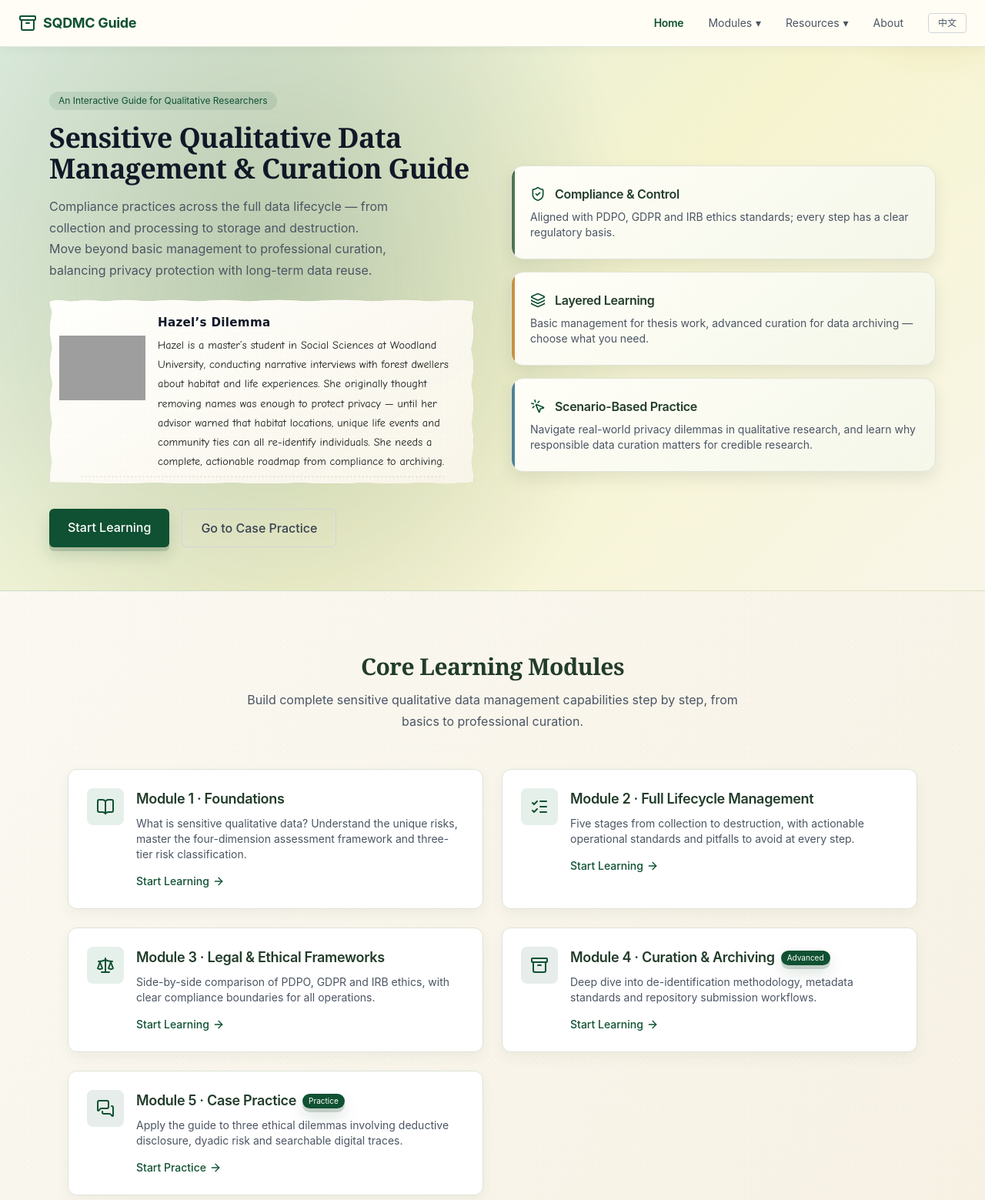
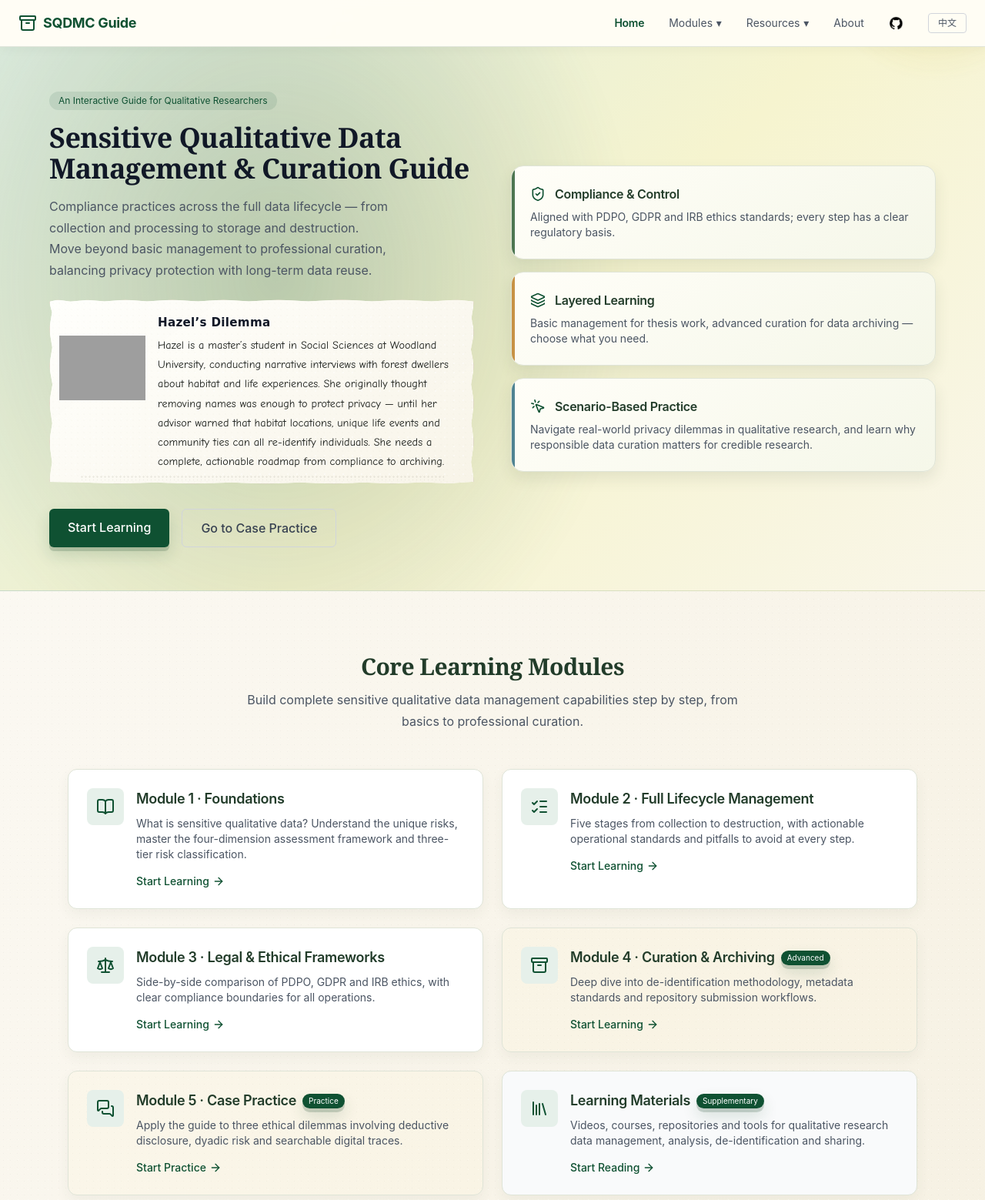
Before and after one commit to tian1236/Sensitive-Qualitative-Data-Management-Curation-Guide, a plain HTML site: page index.html in a window 1280 px wide. Shown: the top 1559 px of the page at 77% size. Drawn offline with nearby package versions, Linux system fonts and the light colour scheme; grey boxes are pictures that could not be loaded.

Commit message:
Update learning materials and site navigation

```diff
--- a/index.html
+++ b/index.html
@@ -334,9 +334,9 @@
             </a>
 
             <!-- 模块四 -->
-            <a href="module4.html" class="block bg-white border border-primary/20 rounded-xl p-6 card-hover bg-primary/[0.02]">
+            <a href="module4.html" class="block bg-amber-100/10 border border-amber-200 rounded-xl p-6 card-hover">
                 <div class="flex items-start gap-4">
-                    <div class="w-12 h-12 rounded-lg bg-primary/10 flex items-center justify-center flex-shrink-0">
+                    <div class="w-12 h-12 rounded-lg bg-accent flex items-center justify-center flex-shrink-0">
                         <i data-lucide="archive" class="text-primary w-6 h-6"></i>
                     </div>
                     <div>
@@ -368,9 +368,9 @@
             </a>
 
             <!-- 模块五 -->
-            <a href="module5.html" class="block bg-white border border-primary/20 rounded-xl p-6 card-hover bg-primary/[0.02]">
+            <a href="module5.html" class="block bg-amber-100/10 border border-amber-200 rounded-xl p-6 card-hover">
                 <div class="flex items-start gap-4">
-                    <div class="w-12 h-12 rounded-lg bg-primary/10 flex items-center justify-center flex-shrink-0">
+                    <div class="w-12 h-12 rounded-lg bg-accent flex items-center justify-center flex-shrink-0">
                         <i data-lucide="messages-square" class="text-primary w-6 h-6"></i>
                     </div>
                     <div>
@@ -380,6 +380,23 @@
                         </div>
                         <p class="text-sm text-gray-600 mb-3"><span class="lang-en">Apply the guide to three ethical dilemmas involving deductive disclosure, dyadic risk and searchable digital traces.</span><span class="lang-zh">通过三个伦理两难案例，综合运用演绎披露、二元关系风险与可检索数字足迹的判断方法。</span></p>
                         <span class="text-primary text-sm font-medium inline-flex items-center gap-1"><span class="lang-en">Start Practice</span><span class="lang-zh">开始演练</span><i data-lucide="arrow-right" class="w-4 h-4"></i></span>
+                    </div>
+                </div>
+            </a>
+
+            <!-- 补充学习资料 -->
+            <a href="tools.html" class="block bg-gray-50 border border-gray-200 rounded-xl p-6 card-hover">
+                <div class="flex items-start gap-4">
+                    <div class="w-12 h-12 rounded-lg bg-accent flex items-center justify-center flex-shrink-0">
+                        <i data-lucide="library" class="text-primary w-6 h-6"></i>
+                    </div>
+                    <div>
+                        <div class="flex items-center gap-2 mb-2">
+                            <h3 class="font-semibold text-lg"><span class="lang-en">Learning Materials</span><span class="lang-zh">学习资料</span></h3>
+                            <span class="text-[10px] px-2 py-0.5 bg-primary text-white rounded-full"><span class="lang-en">Supplementary</span><span class="lang-zh">补充资料</span></span>
+                        </div>
+                        <p class="text-sm text-gray-600 mb-3"><span class="lang-en">Videos, courses, repositories and tools for qualitative research data management, analysis, de-identification and sharing.</span><span class="lang-zh">涵盖定性研究数据管理、分析、去标识化与共享的视频、课程、数据仓库和工具。</span></p>
+                        <span class="text-primary text-sm font-medium inline-flex items-center gap-1"><span class="lang-en">Start Reading</span><span class="lang-zh">开始阅读</span><i data-lucide="arrow-right" class="w-4 h-4"></i></span>
                     </div>
                 </div>
             </a>
--- a/site.js
+++ b/site.js
@@ -6,9 +6,11 @@
     const style = document.createElement('style');
     style.textContent = `
         @media (max-width: 767px) {
-            nav .site-mobile-menu { display:flex !important; position:absolute; left:0; right:0; top:100%;
+            nav { isolation:isolate; overflow:visible !important; }
+            nav > .container { position:relative; }
+            nav .site-mobile-menu { display:flex !important; position:absolute; z-index:100; left:0; right:0; top:calc(100% + 1px);
                 flex-direction:column; gap:0; padding:1rem 1.5rem; background:white; border-bottom:1px solid #e5e7eb;
-                box-shadow:0 12px 24px rgba(0,0,0,.08); }
+                box-shadow:0 12px 24px rgba(0,0,0,.08); max-height:calc(100vh - 4.5rem); overflow-y:auto; }
             nav .site-mobile-menu a, nav .site-mobile-menu button { padding:.65rem 0; }
             nav .site-mobile-menu .site-nav-dropdown { width:100%; padding-bottom:0; margin-bottom:0; }
             nav .site-mobile-menu .site-nav-trigger { width:100%; justify-content:space-between; }
@@ -26,6 +28,8 @@
         .site-nav-dropdown.is-open .site-nav-dropdown-menu { display:flex; }
         .site-nav-dropdown-menu a { display:block; padding:.6rem .75rem; border-radius:.45rem; line-height:1.35; }
         .site-nav-dropdown-menu a:hover, .site-nav-dropdown-menu a:focus { background:#e6f0ea; color:#0f5132; outline:none; }
+        .site-github-link { display:inline-flex; align-items:center; justify-content:center; }
+        .site-github-mark { width:1.2rem; height:1.2rem; object-fit:contain; }
         /* Shared woodland-paper visual language. */
         body { background:#fbfaf5; color:#26332b; }
         nav { border-color:rgba(73,104,81,.16) !important; box-shadow:0 2px 14px rgba(31,57,40,.045); }
@@ -173,6 +177,7 @@
                 navLink('glossary.html', 'Glossary', '术语表')
             ].join('')),
             navLink('about.html', 'About', '关于本站'),
+            '<a href="https://github.com/tian1236/Sensitive-Qualitative-Data-Management-Curation-Guide" class="site-github-link hover:text-primary transition-colors" target="_blank" rel="noopener noreferrer" aria-label="GitHub Repository"><img src="assets/GitHub_Clearspace.png" class="site-github-mark" alt="GitHub"></a>',
             '<button id="langToggle" class="px-3 py-1 border border-gray-300 rounded text-xs hover:border-primary hover:text-primary transition-colors"><span class="lang-en">中文</span><span class="lang-zh">English</span></button>'
         ].join('');
         primaryNav.querySelectorAll('.site-nav-trigger').forEach(trigger => {
@@ -204,6 +209,12 @@
             mobileButton.addEventListener('click', () => {
                 const open = menu.classList.toggle('site-mobile-menu');
                 mobileButton.setAttribute('aria-expanded', String(open));
+            });
+            window.addEventListener('resize', () => {
+                if (window.innerWidth >= 768) {
+                    menu.classList.remove('site-mobile-menu');
+                    mobileButton.setAttribute('aria-expanded', 'false');
+                }
             });
             document.addEventListener('keydown', event => {
                 if (event.key === 'Escape') {
@@ -334,6 +345,7 @@
                         <ul class="space-y-2 text-sm">
                             <li><a href="index.html" class="hover:text-white transition-colors">Home</a></li>
                             <li><a href="about.html" class="hover:text-white transition-colors">About</a></li>
+                            <li><a href="https://github.com/tian1236/Sensitive-Qualitative-Data-Management-Curation-Guide" class="hover:text-white transition-colors" target="_blank" rel="noopener noreferrer">GitHub Repository</a></li>
                         </ul>
                     </div>
                 </div>
```
Also changed, not shown: module1.html (+3 -3 lines), module2.html (+4 -4 lines), module5.html (+2 -2 lines), references.html (+9 -0 lines), tools.html (+9 -0 lines), assets/GitHub_Clearspace.png (added).
